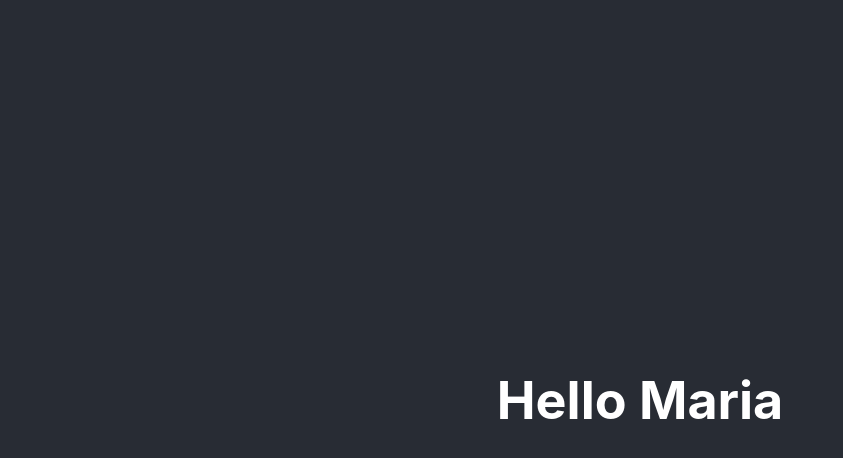
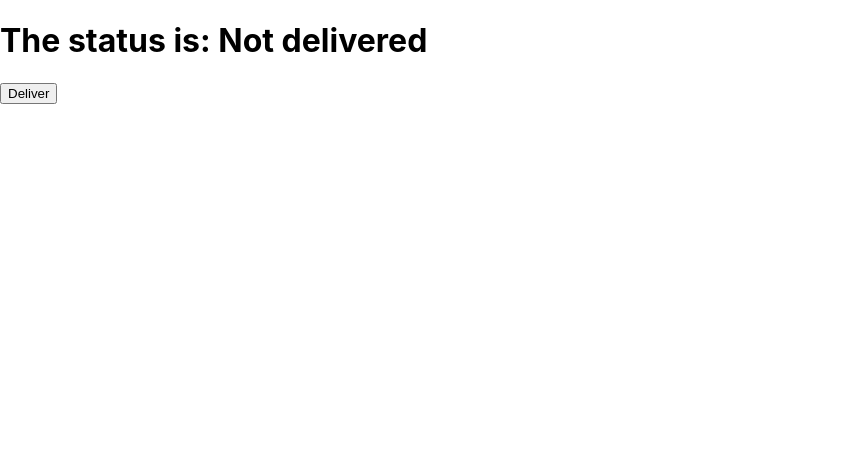
Before and after one commit to freitas022/reactjs-building-an-interface, a React (Create React App) app: page / in a window 1280 px wide. Shown: the top 458 px of the page, without its empty margins (0-843 px from the left). Built offline with nearby package versions, Linux system fonts and the light colour scheme.

Commit message:
hook useState

```diff
--- a/src/App.js
+++ b/src/App.js
@@ -1,20 +1,15 @@
 import './App.css';
+import { useState } from 'react';
 
-function App({name}) {
+function App() {
+  const [status, setStatus] = useState("Not delivered");
+  return (
+    <div>
+      <h1>The status is: {status}</h1>
 
-  const people = ["Math", "Alex", "Maria"];
-  console.log(people[1]);
-  const [, , third] = ["Math", "Alex", "Maria"];
-  // console.log(first);
-  console.log(third);
-
-  return (
-    <div className="App">
-      <header className="App-header">
-        <h1>Hello {third}</h1>
-      </header>
+      <button onClick={() => setStatus("Delivered")}>Deliver</button>
     </div>
-  );
+  )
 }
 
 export default App;
--- a/src/index.js
+++ b/src/index.js
@@ -1,7 +1,7 @@
 import React from 'react';
 import ReactDOM from 'react-dom/client';
+import App from './App';
 import './index.css';
-import App from './App';
 import reportWebVitals from './reportWebVitals';
 
 const root = ReactDOM.createRoot(document.getElementById('root'));
```
